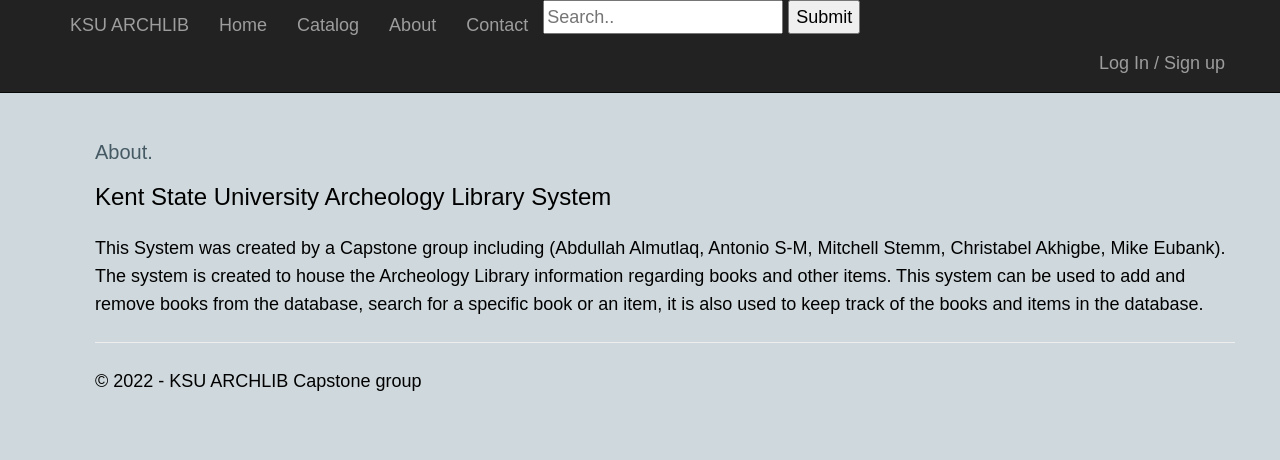
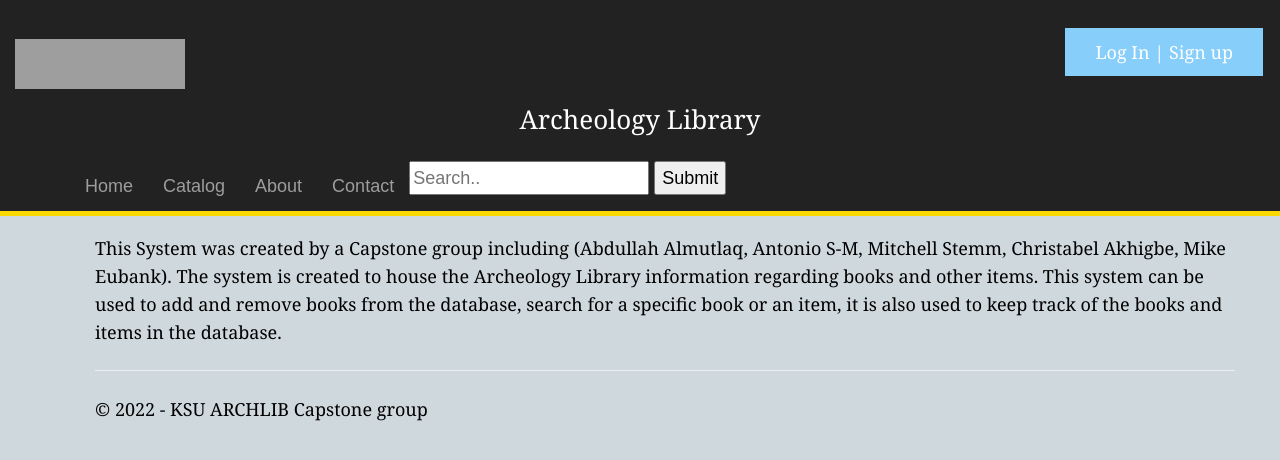
Before and after one commit to micle546/KSUCapstone, a Flask app: page /about/ in a window 1280 px wide. Shown: the top 460 px of the page. Run offline with Flask 2, Linux system fonts and the light colour scheme; some libraries are stand-ins or nearby versions; grey boxes are pictures that could not be loaded.

Commit message:
navbar UX changes

```diff
--- a/KSU_Capstone/static/content/site.css
+++ b/KSU_Capstone/static/content/site.css
@@ -89,7 +89,10 @@
     margin: 0.5em 0 1em;
     font-size: 26px;
     line-height: 1.2;
-    color: var(--almost-black);
+    color: white;
+    text-align: center;
+    font-style: bold;
+    font-family: Cambria;
 }
 
 h2 {
@@ -101,6 +104,7 @@
 
 p {
     margin: 24px 0;
+    font-family: Cambria;
 }
 
 /* Cards */
@@ -258,6 +262,18 @@
     display: block;
 }
 
+.button {
+    background-color: lightskyblue;
+    border: none;
+    color: white;
+    padding: 10px 30px;
+    text-align: center;
+    text-decoration: none;
+    display: inline-block;
+    margin: 4px 2px;
+    cursor: pointer;
+  }
+
 .form-control[disabled],
 .form-control[readonly],
 field[disabled] .field {
--- a/KSU_Capstone/templates/layout.html
+++ b/KSU_Capstone/templates/layout.html
@@ -10,16 +10,27 @@
 </head>
 
 <body>
-    <div class="navbar navbar-inverse navbar-fixed-top">
-        <div class="container">
+    <div class="navbar navbar-inverse navbar-fixed-top" style="border-bottom: 5px solid gold;">
+        <block>
             <div class="navbar-header">
                 <button type="button" class="navbar-toggle" data-toggle="collapse" data-target=".navbar-collapse">
                     <span class="icon-bar"></span>
                     <span class="icon-bar"></span>
                     <span class="icon-bar"></span>
                 </button>
-                <a href="/" class="navbar-brand">KSU ARCHLIB</a>
+                <img style="width:200px;height:80px" src= "https://flashweb.kent.edu/images/Kent-State-Logo-White.svg" href="/" class="navbar-brand"></img>
             </div>
+        {% if session['logged_in'] %}
+                <p style="text-align:right; font-family:Cambria; color:white; padding-right: 15px">Signed in as <a href="#" class="navbar-link" style="color:white">{{ session['user']['email'] }}</a> | <a href={{ url_for('signout') }} class="button">Sign Out </a></p>
+                {% else %}
+                <p style="text-align:right; font-family:Cambria; color:white; padding-right: 15px"><a href="{{ url_for('get_login') }}" class="button"> Log In | Sign up </a></p>
+                {% endif %}
+        </block>
+        <block>
+            <h1> Archeology Library </h1>
+        </block>
+        <div class="container">
+
             <div class="navbar-collapse collapse">
                 <ul class="nav navbar-nav">
                     <li><a href="{{ url_for('home') }}">Home</a></li>
@@ -37,11 +48,6 @@
                         <button type="submit">Submit</button>
                     </form>
                 </div>
-                {% if session['logged_in'] %}
-                <p class="navbar-text navbar-right">Signed in as <a href="#" class="navbar-link">{{ session['user']['email'] }}</a> / <a href={{ url_for('signout') }} class="navbar-link color-blue">Sign Out</a></p>
-                {% else %}
-                <p class="navbar-text navbar-right"><a href="{{ url_for('get_login') }}" class="navbar-link">Log In / Sign up</a></p>
-                {% endif %}
             </div>
         </div>
     </div>
```
Also changed, not shown: 2 other files.
